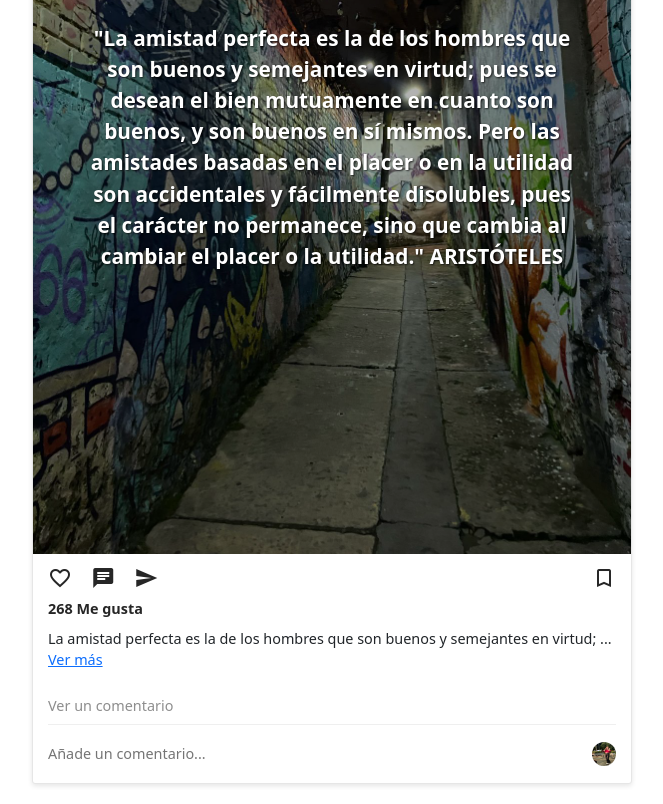
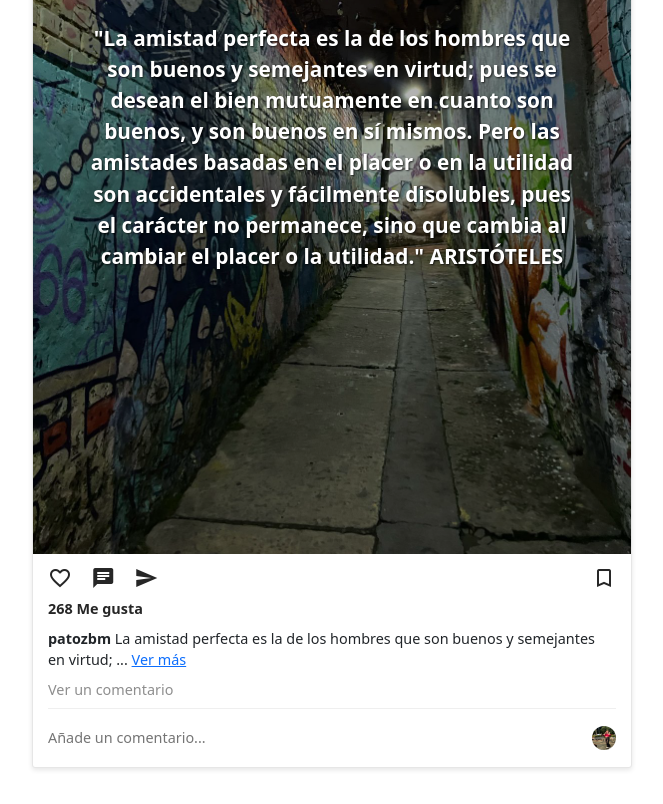
Before and after one commit to pat0-3/instagrampato, a plain HTML site: page index.html in a window 1280 px wide. Shown: the part 317-1121 px from the top of the page, without its empty margins (308-971 px from the left). Drawn offline with nearby package versions, Linux system fonts and the light colour scheme.

Commit message:
actualizo post pato

```diff
--- a/css/style.css
+++ b/css/style.css
@@ -174,3 +174,6 @@ body {
     margin-left: 10px;
     vertical-align: middle;
   }
+  .subtituloPost {
+    font-weight: normal;
+  }
--- a/index.html
+++ b/index.html
@@ -47,8 +47,9 @@
         <span>268 Me gusta</span>
       </div>
       <div class="caption">
-        <p>
-          La amistad perfecta es la de los hombres que son buenos y semejantes en virtud;
+        <span class="username-caption">patozbm
+        <span class="subtituloPost">
+        La amistad perfecta es la de los hombres que son buenos y semejantes en virtud;
           <span id="dots">...</span>
           <span id="more" class="collapse">
             pues se desean el bien mutuamente en cuanto son buenos, y son buenos en sí mismos. Pero las amistades basadas en el placer o en la utilidad son accidentales y fácilmente disolubles, pues el carácter no permanece, sino que cambia al cambiar el placer o la utilidad." ARISTÓTELES
@@ -56,7 +57,7 @@
           <a class="text-primary" href="#more" role="button" data-bs-toggle="collapse" aria-expanded="false" aria-controls="more">
             Ver más
           </a>
-        </p>
+        </span>
       </div>
       <div class="comments">
         <span>Ver un comentario</span>
```
